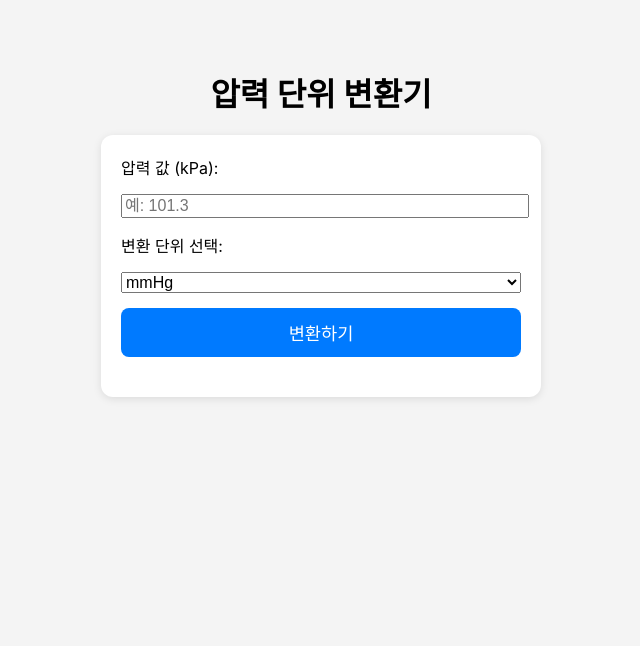
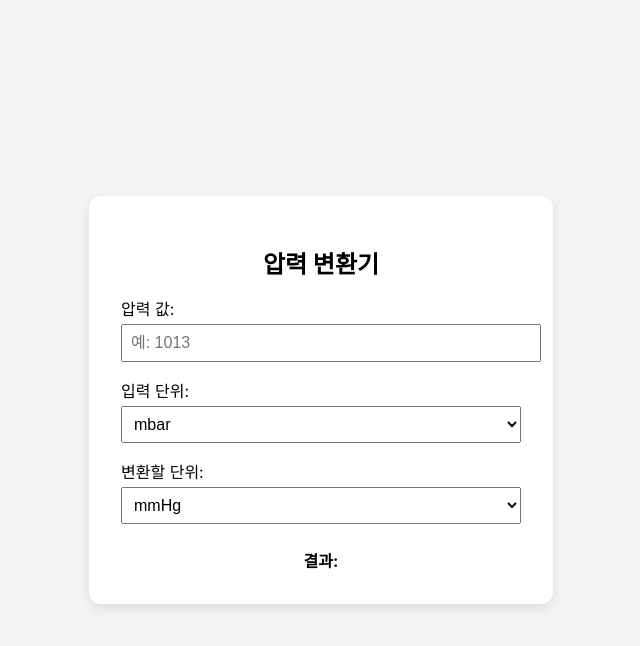
Before and after one commit to yjunseok91/pressure3, a plain HTML site: page index.html in a window 1280 px wide. Shown: the whole page, without its empty margins (319-959 px from the left). Drawn offline with Linux system fonts and the light colour scheme.

Commit message:
Update index.html

```diff
--- a/index.html
+++ b/index.html
@@ -1,88 +1,102 @@
 <!DOCTYPE html>
-<html lang="ko">
+<html lang="en">
 <head>
-  <meta charset="UTF-8">
-  <meta name="viewport" content="width=device-width, initial-scale=1.0">
-  <title>압력 단위 변환기</title>
+  <meta charset="UTF-8" />
+  <meta name="viewport" content="width=device-width, initial-scale=1.0" />
+  <title>압력 변환기</title>
   <style>
     body {
-      font-family: -apple-system, BlinkMacSystemFont, sans-serif;
-      background-color: #f4f4f4;
+      font-family: -apple-system, BlinkMacSystemFont, 'Segoe UI', Roboto, Oxygen, Ubuntu, Cantarell, 'Open Sans', 'Helvetica Neue', sans-serif;
       display: flex;
       flex-direction: column;
       align-items: center;
-      padding: 40px 20px;
+      justify-content: center;
+      height: 100vh;
+      margin: 0;
+      background-color: #f4f4f4;
+    }
+    .container {
+      background: white;
+      padding: 2rem;
+      border-radius: 12px;
+      box-shadow: 0 4px 12px rgba(0, 0, 0, 0.1);
+      max-width: 400px;
+      width: 100%;
     }
     h1 {
-      margin-bottom: 20px;
+      margin-bottom: 1rem;
+      font-size: 1.5rem;
+      text-align: center;
     }
-    .converter {
-      background: white;
-      padding: 20px;
-      border-radius: 12px;
-      box-shadow: 0 2px 8px rgba(0, 0, 0, 0.1);
+    label {
+      display: block;
+      margin-top: 1rem;
+    }
+    input, select {
       width: 100%;
-      max-width: 400px;
-    }
-    label, select, input {
-      display: block;
-      width: 100%;
-      margin-bottom: 15px;
+      padding: 0.5rem;
+      margin-top: 0.25rem;
       font-size: 1rem;
     }
-    button {
-      width: 100%;
-      padding: 12px;
-      font-size: 1.1rem;
-      background: #007aff;
-      color: white;
-      border: none;
-      border-radius: 8px;
-      cursor: pointer;
-    }
     .result {
-      margin-top: 20px;
+      margin-top: 1.5rem;
       font-weight: bold;
-      font-size: 1.2rem;
       text-align: center;
     }
   </style>
 </head>
 <body>
-  <h1>압력 단위 변환기</h1>
-  <div class="converter">
-    <label for="pressureInput">압력 값 (kPa):</label>
-    <input type="number" id="pressureInput" placeholder="예: 101.3">
+  <div class="container">
+    <h1>압력 변환기</h1>
+    <label for="pressure">압력 값:</label>
+    <input type="number" id="pressure" placeholder="예: 1013" />
 
-    <label for="targetUnit">변환 단위 선택:</label>
-    <select id="targetUnit">
+    <label for="fromUnit">입력 단위:</label>
+    <select id="fromUnit">
+      <option value="mbar">mbar</option>
+    </select>
+
+    <label for="toUnit">변환할 단위:</label>
+    <select id="toUnit">
       <option value="mmHg">mmHg</option>
     </select>
 
-    <button onclick="convertPressure()">변환하기</button>
-
-    <div class="result" id="result"></div>
+    <div class="result" id="result">결과: </div>
   </div>
 
   <script>
-    function convertPressure() {
-      const kPa = parseFloat(document.getElementById("pressureInput").value);
-      const targetUnit = document.getElementById("targetUnit").value;
-      let result = '';
+    const pressureInput = document.getElementById('pressure');
+    const fromUnitSelect = document.getElementById('fromUnit');
+    const toUnitSelect = document.getElementById('toUnit');
+    const resultDisplay = document.getElementById('result');
 
-      if (isNaN(kPa)) {
-        result = "압력 값을 입력하세요.";
+    function convertPressure(value, fromUnit, toUnit) {
+      let kPa;
+      if (fromUnit === 'mbar') kPa = value / 10;
+
+      let result;
+      if (toUnit === 'mmHg') result = kPa * 7.50062;
+      else result = kPa;
+
+      return result;
+    }
+
+    function updateResult() {
+      const value = parseFloat(pressureInput.value);
+      const fromUnit = fromUnitSelect.value;
+      const toUnit = toUnitSelect.value;
+
+      if (!isNaN(value)) {
+        const converted = convertPressure(value, fromUnit, toUnit);
+        resultDisplay.textContent = `결과: ${converted.toFixed(2)} ${toUnit}`;
       } else {
-        if (targetUnit === "mmHg") {
-          const mmHg = kPa * 7.50062;
-          result = `${kPa} kPa = ${mmHg.toFixed(2)} mmHg`;
-        } else {
-          result = "지원되지 않는 단위입니다.";
-        }
+        resultDisplay.textContent = '결과: ';
       }
+    }
 
-      document.getElementById("result").textContent = result;
-    }
+    pressureInput.addEventListener('input', updateResult);
+    fromUnitSelect.addEventListener('change', updateResult);
+    toUnitSelect.addEventListener('change', updateResult);
   </script>
 </body>
 </html>
```
